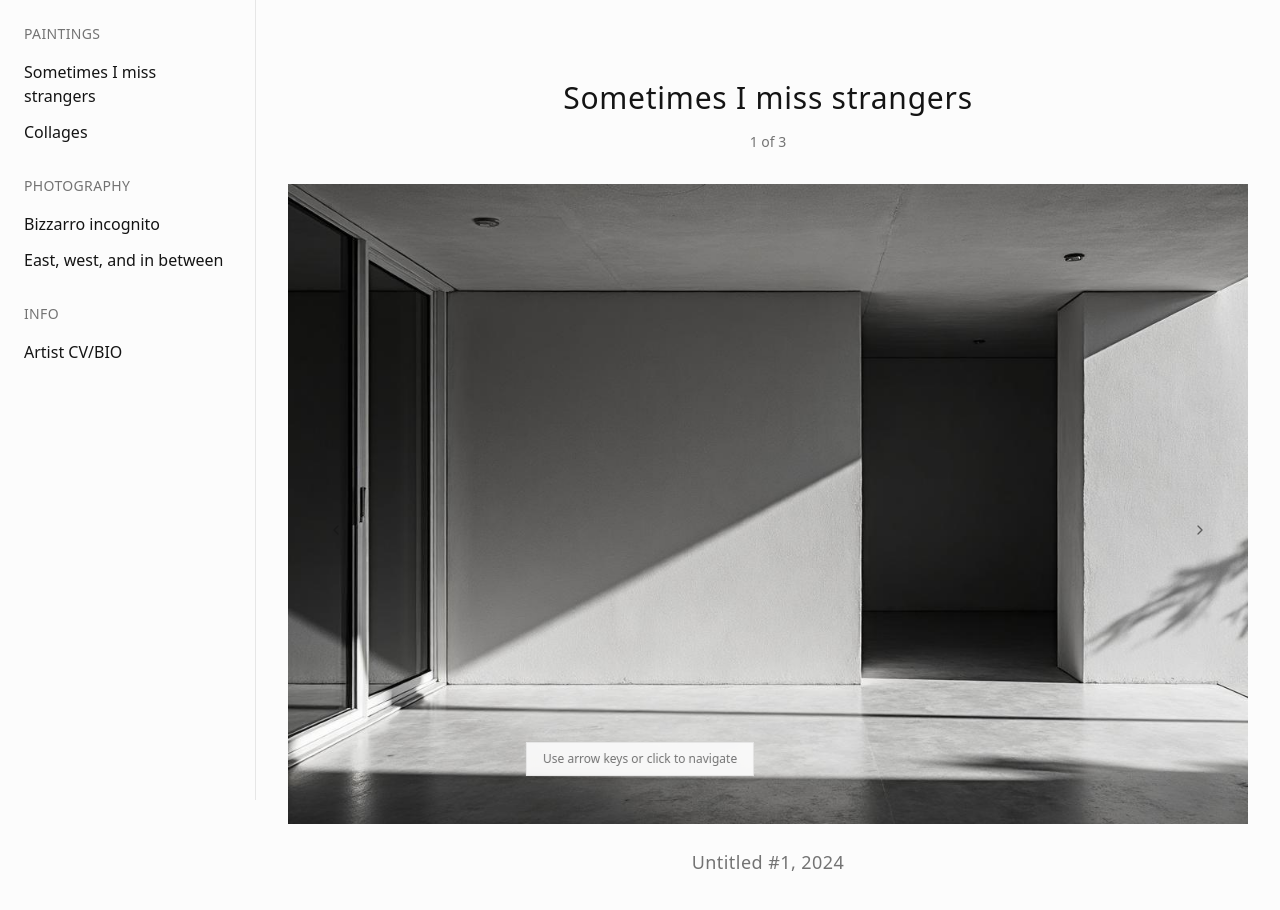
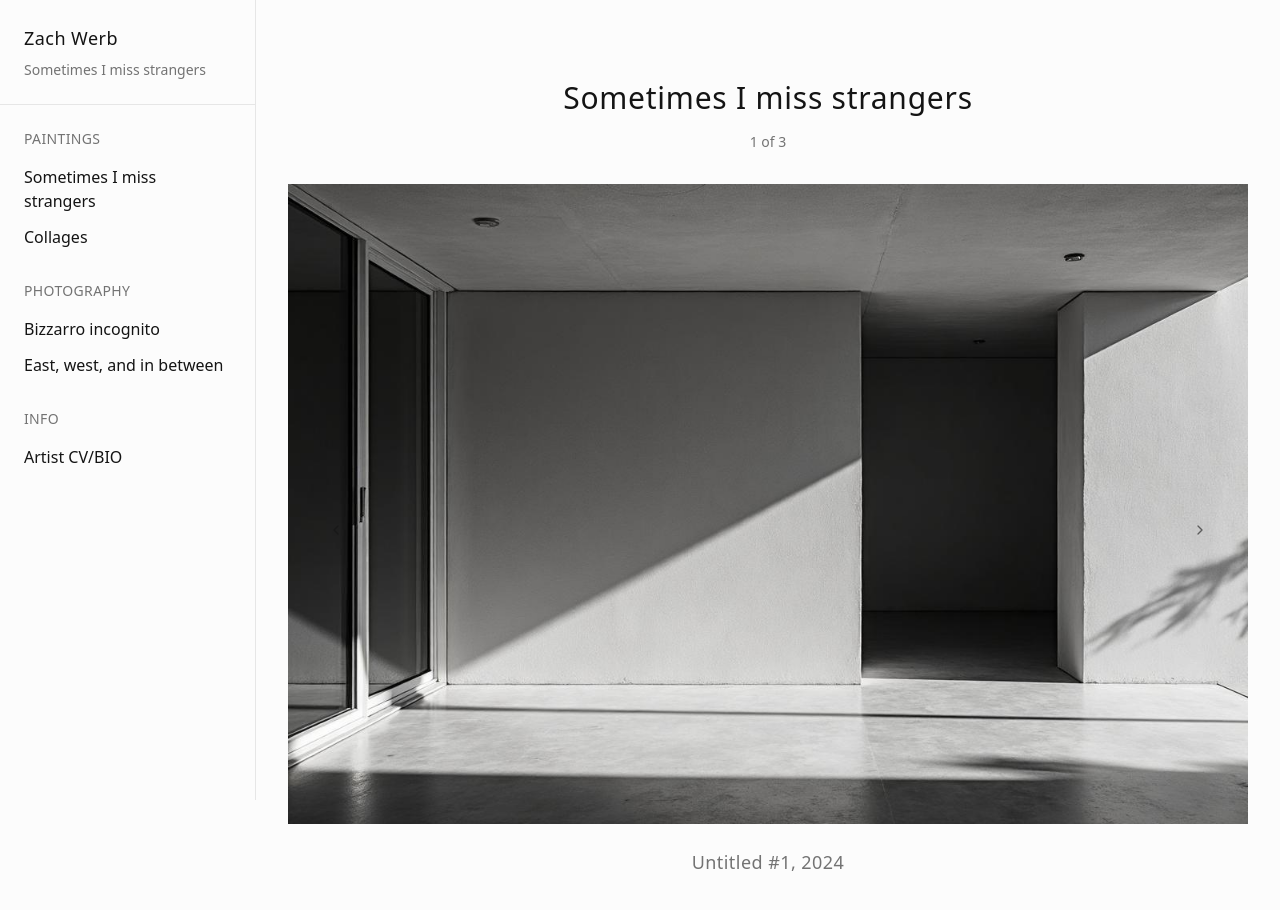
Before and after one commit to ZWerbo/artful-gallery-scroll, a React (Vite) app: page /paintings/strangers in a window 1280 px wide. Shown: the top 910 px of the page. Built offline with nearby package versions, Linux system fonts and the light colour scheme.

Commit message:
Update navigation and layout
Add artist name to sidebar and adjust content positioning. Remove arrow key navigation.

```diff
--- a/src/components/ImageGallery.tsx
+++ b/src/components/ImageGallery.tsx
@@ -136,12 +136,6 @@ const ImageGallery = ({ images, title }: ImageGalleryProps) => {
         </div>
       </div>
 
-      {/* Navigation Instructions */}
-      <div className="fixed bottom-6 left-1/2 -translate-x-1/2 text-xs text-muted-foreground text-center">
-        <div className="bg-background/90 backdrop-blur-sm px-4 py-2 rounded-sm border border-border">
-          Use arrow keys or click to navigate
-        </div>
-      </div>
     </div>
   );
 };
--- a/src/components/Navigation.tsx
+++ b/src/components/Navigation.tsx
@@ -1,8 +1,37 @@
-import { NavLink } from 'react-router-dom';
+import { NavLink, useLocation } from 'react-router-dom';
 
 const Navigation = () => {
+  const location = useLocation();
+
+  const getCurrentTitle = () => {
+    switch (location.pathname) {
+      case '/paintings/strangers':
+        return 'Sometimes I miss strangers';
+      case '/paintings/collages':
+        return 'Collages';
+      case '/photography/bizzarro-incognito':
+        return 'Bizzarro incognito';
+      case '/photography/east-west-between':
+        return 'East, west, and in between';
+      case '/bio':
+        return 'Artist CV/BIO';
+      default:
+        return '';
+    }
+  };
+
   return (
     <div className="w-64 bg-background border-r border-border h-screen sticky top-0 overflow-y-auto">
+      {/* Header with name and current title */}
+      <div className="p-6 border-b border-border">
+        <h1 className="text-lg font-light tracking-wide mb-2">Zach Werb</h1>
+        {getCurrentTitle() && (
+          <div className="text-sm text-muted-foreground font-light">
+            {getCurrentTitle()}
+          </div>
+        )}
+      </div>
+
       <div className="p-6">
         {/* Paintings Section */}
         <div className="mb-8">
```
